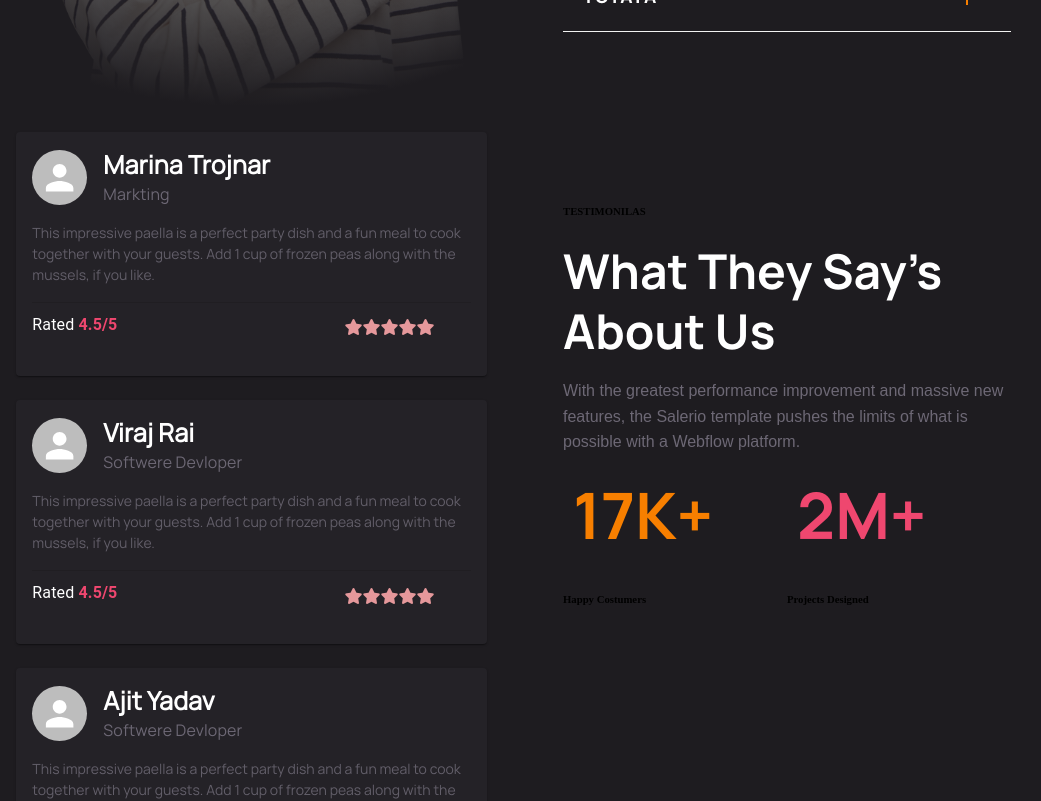
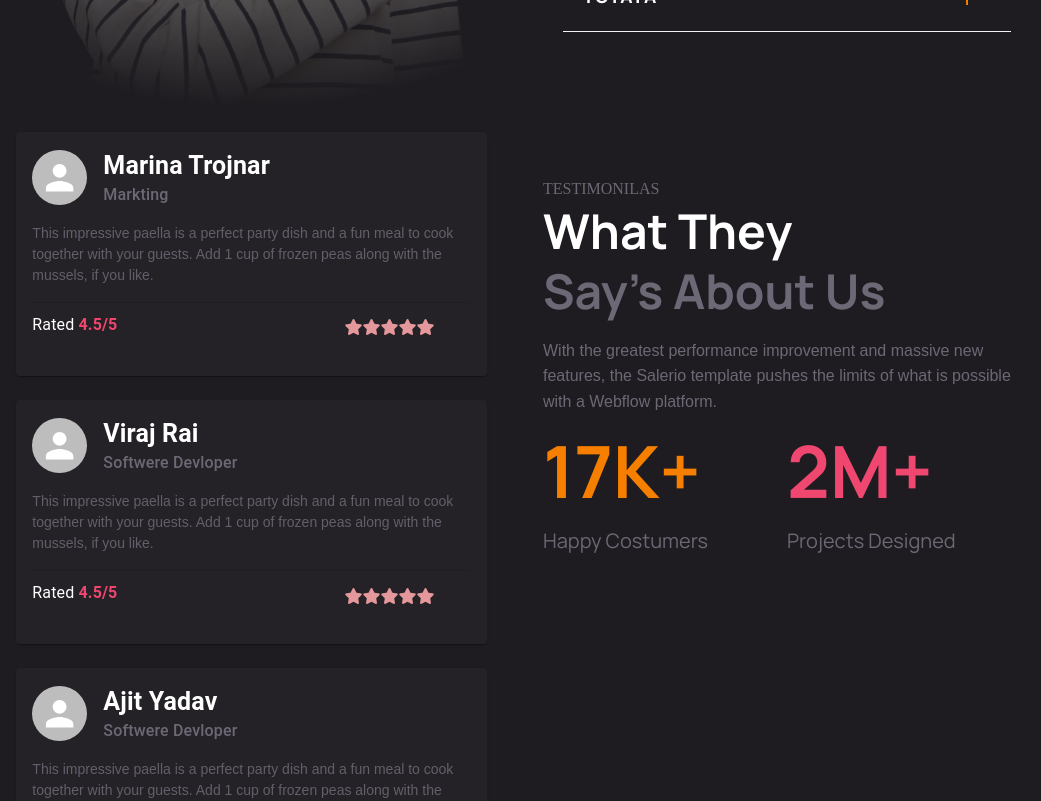
Before and after one commit to MRNickdown01/animation_Project, a React (Create React App) app: page / in a window 1280 px wide. Shown: the part 1980-2781 px from the top of the page, without its empty margins (145-1186 px from the left). Built offline with nearby package versions, Linux system fonts and the light colour scheme.

Commit message:
review card animation add

```diff
--- a/package.json
+++ b/package.json
@@ -10,6 +10,7 @@
     "@testing-library/jest-dom": "^5.16.5",
     "@testing-library/react": "^13.4.0",
     "@testing-library/user-event": "^13.5.0",
+    "aos": "^2.3.4",
     "jquery": "^3.7.0",
     "react": "^18.2.0",
     "react-dom": "^18.2.0",
--- a/src/App.css
+++ b/src/App.css
@@ -42,9 +42,6 @@
   src: url(../src/assets/font/Manrope-Regular.otf);
 }
 
-.Manrope-Regular {
-  font-family: Manrope-Regular;
-}
 @font-face {
   font-family: Manrope-Bold;
   src: url(../src/assets/font/Manrope-Bold.otf);
--- a/src/Component/ReviewCard/index.js
+++ b/src/Component/ReviewCard/index.js
@@ -9,7 +9,7 @@ import {
   Divider,
   Grid,
 } from "@mui/material";
-import React from "react";
+import React, { useEffect } from "react";
 import "./index.css";
 
 const ReviewCard = (props) => {
--- a/src/ModulesCss/mystyle.module.css
+++ b/src/ModulesCss/mystyle.module.css
@@ -15,3 +15,12 @@
   margin: 16px 0px 0px 0px;
   line-height: 25.6px;
 }
+
+.span_details {
+  color: #6d6875;
+  font-size: 20px;
+  font-weight: 400;
+  line-height: 20px;
+  font-family: Manrope-Regular;
+  src: url(../../src/assets/font/Manrope-Regular.otf);
+}
--- a/src/Pages/ReviewSection/index.css
+++ b/src/Pages/ReviewSection/index.css
@@ -5,19 +5,25 @@
   padding: 60px;
 }
 .customer_no {
-  margin: 10px;
+  margin: 0px;
   color: #f77f00;
-  font-size: 4rem;
+  font-size: 4.5rem;
   font-family: Manrope-Bold;
   src: url(../../../src/assets/font/Manrope-Bold.otf);
 }
 .project_no {
-  margin: 10px;
+  margin: 0px;
   color: #ef476f;
-  font-size: 4rem;
+  font-size: 4.5rem;
   font-family: Manrope-Bold;
   src: url(../../../src/assets/font/Manrope-Bold.otf);
 }
 .review_counting {
   display: flex;
 }
+.review_details_div {
+  position: -webkit-sticky;
+  position: sticky;
+  top: 0;
+  padding: 40px;
+}
--- a/src/Pages/ReviewSection/index.js
+++ b/src/Pages/ReviewSection/index.js
@@ -1,11 +1,17 @@
 import { Container, Grid } from "@mui/material";
-import React from "react";
+import React, { useEffect } from "react";
 import ReviewCard from "../../Component/ReviewCard";
 import "./index.css";
 import data from "./data.json";
 import styles from "../../ModulesCss/mystyle.module.css";
+import AOS from "aos";
+import "aos/dist/aos.css";
 
 const ReviewSection = () => {
+  useEffect(() => {
+    AOS.init();
+    AOS.refresh();
+  }, []);
   let reviewcard = data?.review;
   console.log(reviewcard);
   return (
@@ -15,7 +21,11 @@ const ReviewSection = () => {
           <Grid item xs={1}></Grid>
           <Grid item xs={5}>
             {reviewcard?.map((i, index) => (
-              <div key={index} style={{ padding: "12px 0px" }}>
+              <div
+                key={index}
+                style={{ padding: "12px 0px" }}
+                data-aos="fade-left"
+              >
                 <ReviewCard
                   name={i?.name}
                   designation={i?.designation}
@@ -25,9 +35,12 @@ const ReviewSection = () => {
             ))}
           </Grid>
           <Grid item xs={6}>
-            <div className="review_details_div">
-              <h6>TESTIMONILAS</h6>
-              <h1 className={styles.h1_title}>What They Say's About Us</h1>
+            <div className="review_details_div" data-aos="zoom-in">
+              <h6 className={styles?.p_details}>TESTIMONILAS</h6>
+              <h1 className={styles.h1_title}>
+                What They <br />{" "}
+                <span style={{ color: "#6d6875" }}>Say's About Us</span>
+              </h1>
               <p className={styles?.p_details}>
                 With the greatest performance improvement and massive new
                 features, the Salerio template pushes the limits of what is
@@ -36,12 +49,14 @@ const ReviewSection = () => {
               <Grid container>
                 <Grid xs={6}>
                   <h1 className="customer_no"> 17K+ </h1>
-                  <h6>Happy Costumers</h6>
+                  <span className={styles?.span_details}>Happy Costumers</span>
                 </Grid>
                 <Grid xs={5}>
                   <Grid xs={1}></Grid>
                   <h1 className="project_no"> 2M+ </h1>
-                  <h6 className="ion-no-margin">Projects Designed</h6>
+                  <span className={styles?.span_details}>
+                    Projects Designed
+                  </span>
                 </Grid>
               </Grid>
             </div>
```
Also changed, not shown: 1 other file (tests, documents, lock files or other folders).
